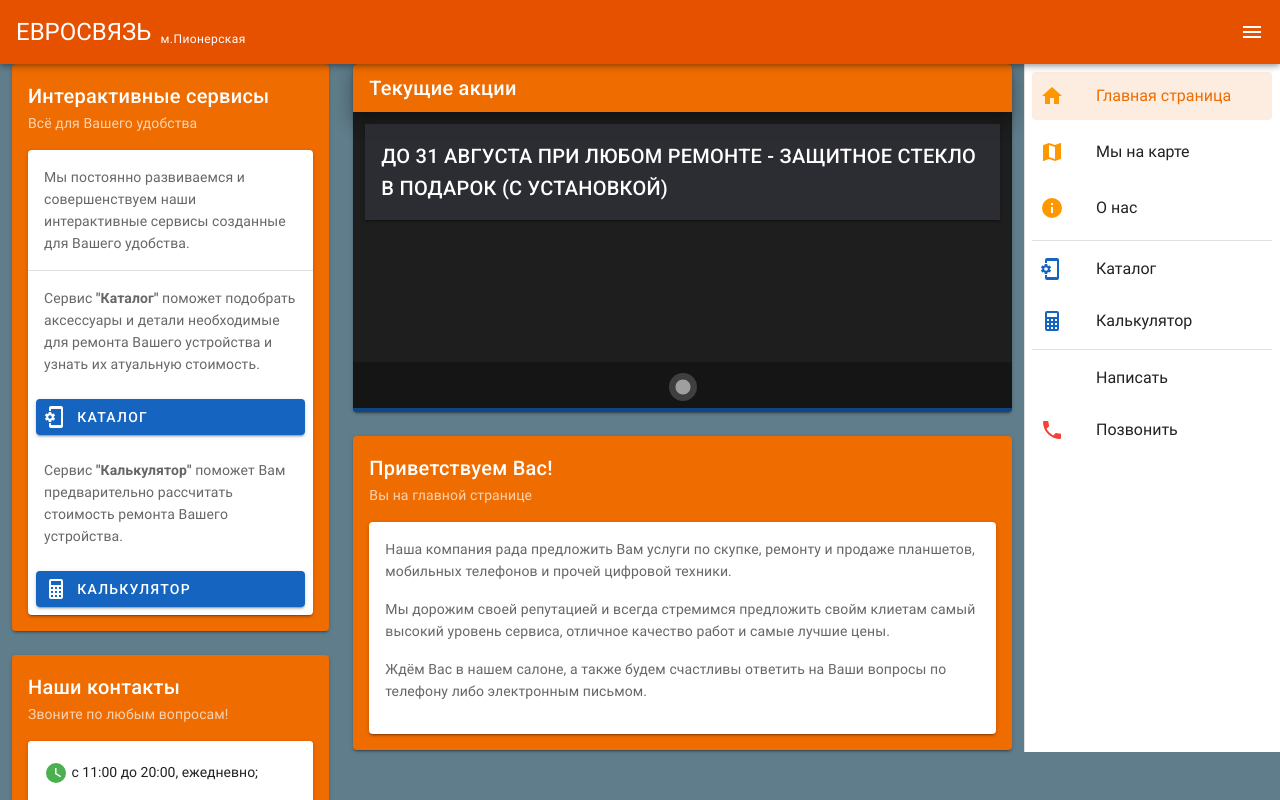
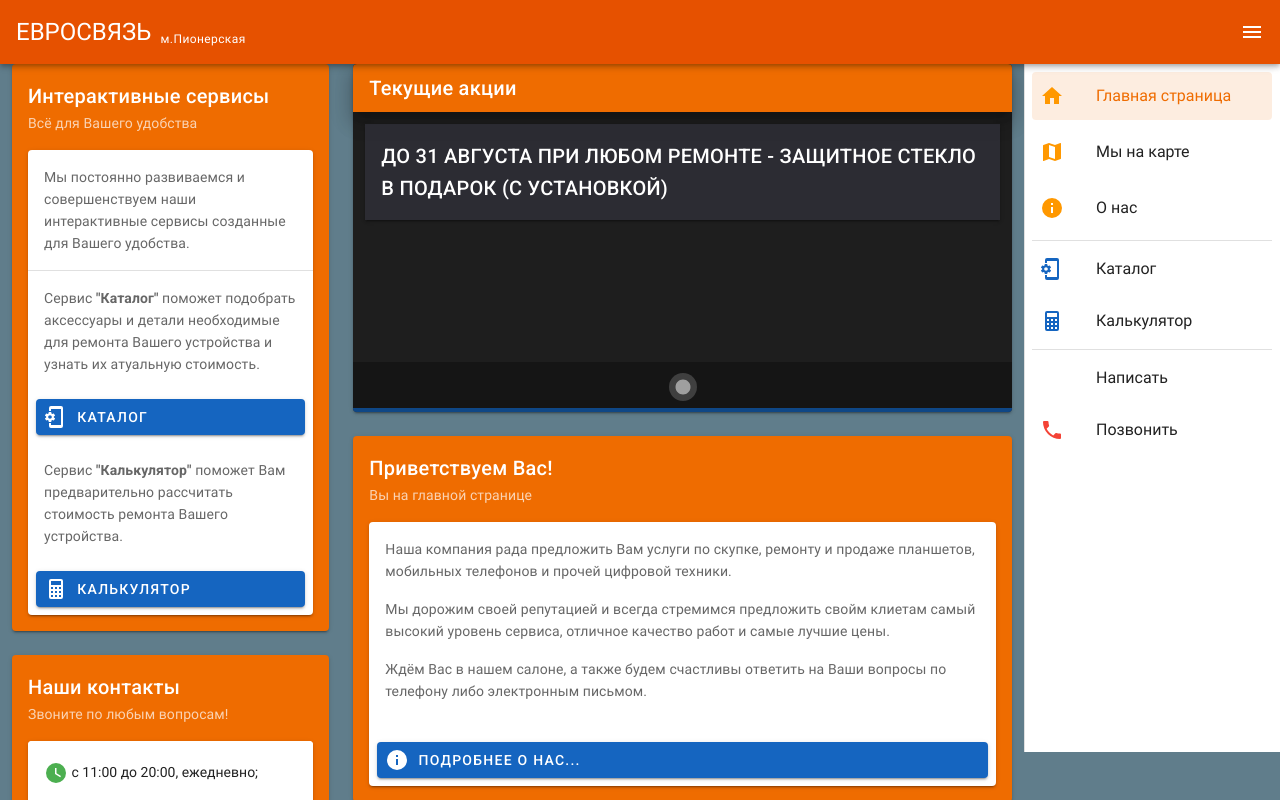
Before and after one commit to VladimirVaivada/evz, a Nuxt app: page / in a window 1280 px wide. Shown: the top 800 px of the page. Built offline with nearby package versions, Linux system fonts and the light colour scheme.

Commit message:
Добавляет кнопку "О нас" на главной странице

```diff
--- a/pages/index.vue
+++ b/pages/index.vue
@@ -63,6 +63,19 @@
                       на Ваши вопросы по телефону либо электронным письмом.
                     </p>
                   </v-card-text>
+                  <v-card-actions>
+                    <v-btn
+                      color="secondary"
+                      style="justify-content: flex-start"
+                      block
+                      nuxt
+                      to="/about"
+                      dark
+                    >
+                      <v-icon class="pr-2">{{ mdiInformation }}</v-icon>
+                      Подробнее о нас...
+                    </v-btn>
+                  </v-card-actions>
                 </v-card>
               </v-card-text>
             </v-card>
@@ -98,7 +111,7 @@
                       to="/catalogue"
                       dark
                     >
-                      <v-icon class="pr-2">mdi-cellphone-cog</v-icon>
+                      <v-icon class="pr-2">{{ mdiCellphoneCog }}</v-icon>
                       Каталог
                     </v-btn>
                   </v-card-actions>
@@ -116,7 +129,7 @@
                       to="/calculator"
                       dark
                     >
-                      <v-icon class="pr-2">mdi-calculator</v-icon>
+                      <v-icon class="pr-2">{{ mdiCalculator }}</v-icon>
                       Калькулятор
                     </v-btn>
                   </v-card-actions>
@@ -134,12 +147,15 @@
 </template>
 
 <script>
+import { mdiInformation, mdiCellphoneCog, mdiCalculator } from '@mdi/js'
 import listContacts from '~/components/list-contacts.vue'
-
 export default {
   components: { listContacts },
   data() {
     return {
+      mdiInformation,
+      mdiCellphoneCog,
+      mdiCalculator,
       showArrows: false,
       slides: [
         {
```
